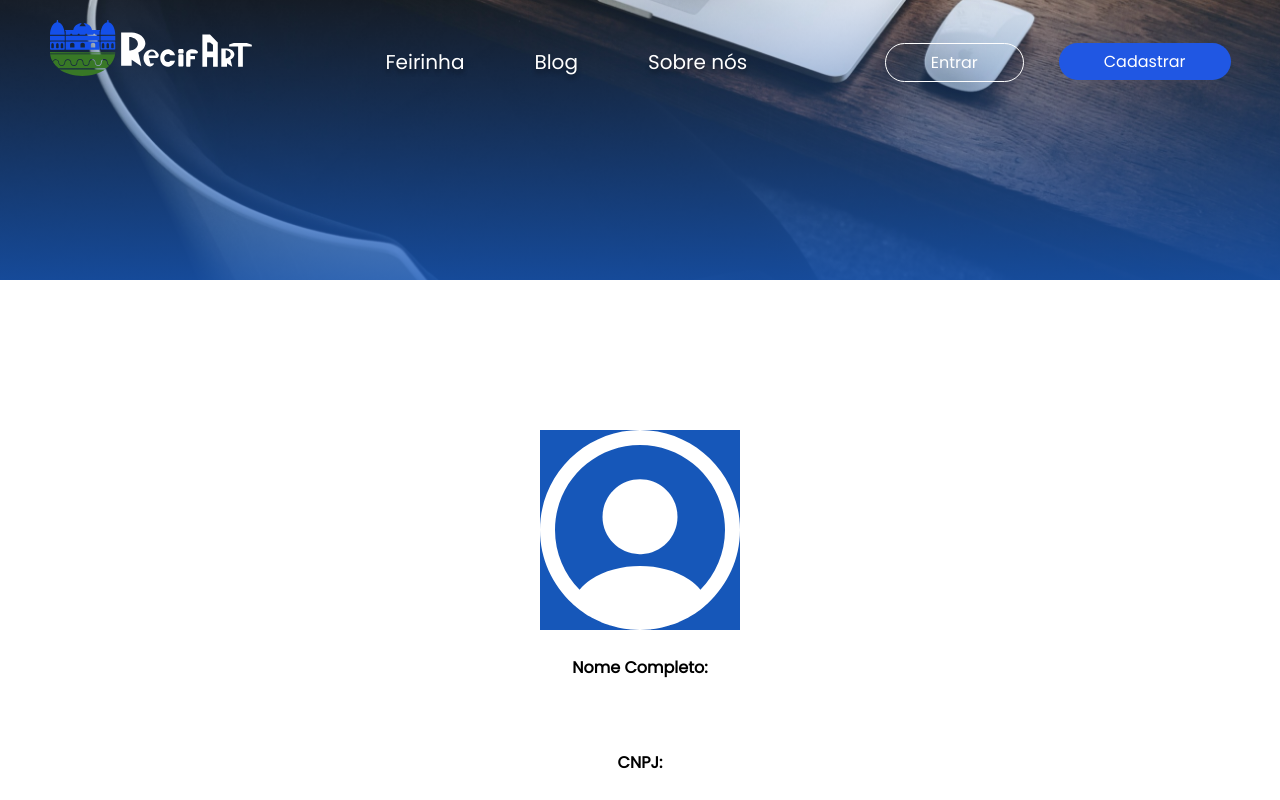
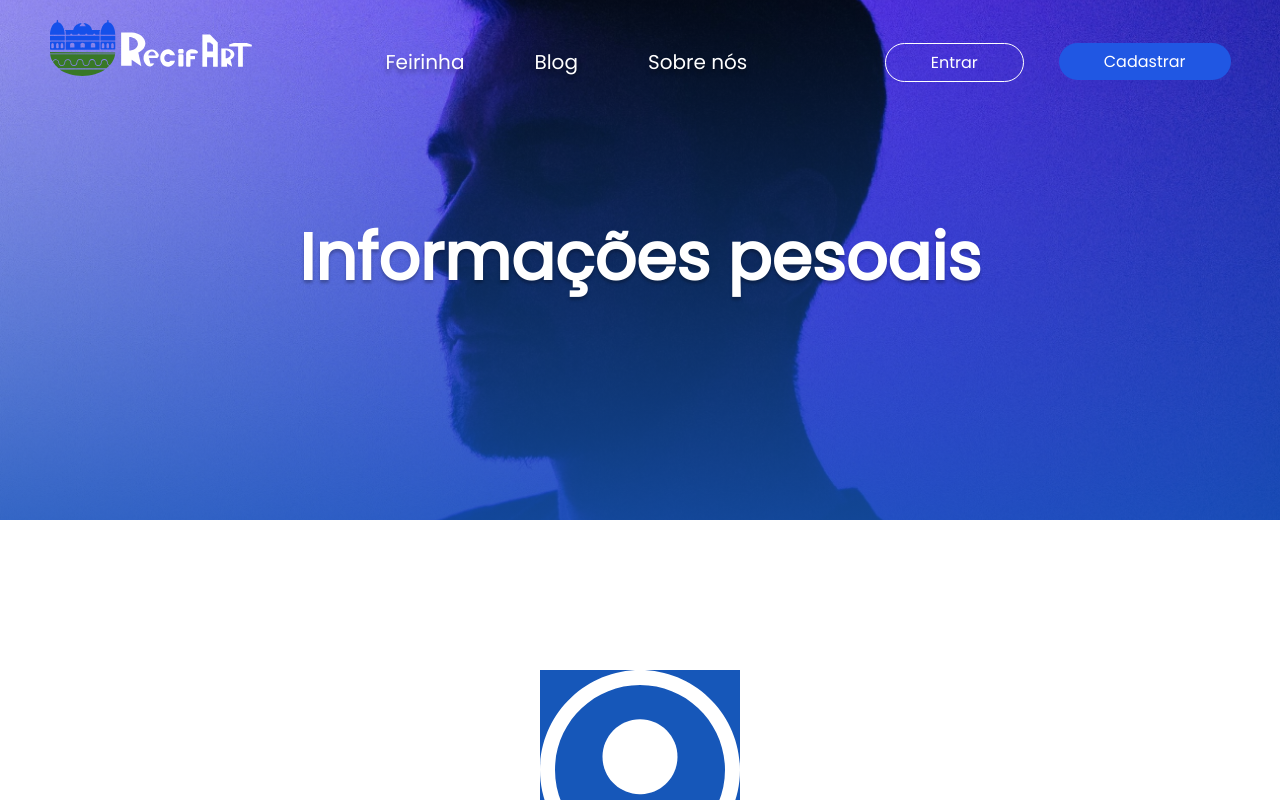
Before and after one commit to Victor87dev/Projeto-recifArt, a React (Vite) app in the folder Projeto-recifArt/: page /usuario in a window 1280 px wide. Shown: the top 800 px of the page. Built offline with nearby package versions, Linux system fonts and the light colour scheme.

Commit message:
feat: adicionando imagem na aba de usuario

```diff
--- a/Projeto-recifArt/src/pages/usuario/usuario.css
+++ b/Projeto-recifArt/src/pages/usuario/usuario.css
@@ -17,14 +17,20 @@ height: 200px;
     display: flex;
     flex-direction: column;
     align-items: center;
-    background: linear-gradient(180deg, rgba(0, 0, 0, 0.00) -15.25%, #1657B9 127.98%), url(../../assets/img/perfilimg.png);
+    background: linear-gradient(180deg, rgba(0, 0, 0, 0.00) -15.25%, #1657B9 127.98%), url(../../assets/img/fundo-perfilprofile.png);
     background-size: cover;
     background-position: center;
     position: relative;
     width: 100vw;
-    height: 35vh;
+    height: 65vh;
 }
-
+.header-usuario h1{
+    color: #fff;
+    text-shadow:0px 3px 3px rgba(0, 0, 0, 0.25);
+    font-size: 65px;
+    font-weight: 600;
+    padding-top: 125px;
+}
 .perfil-usuario{
     display: flex;
     text-align: center;
--- a/Projeto-recifArt/src/pages/usuario/usuario.jsx
+++ b/Projeto-recifArt/src/pages/usuario/usuario.jsx
@@ -66,6 +66,7 @@ const Usuario = () => {
       <div className="container-usuario">
      <header className="header-usuario">
       <Navbar isLoggedIn={isLoggedIn} handleLogout={handleLogout} setIsLoggedIn={setIsLoggedIn} />
+      <h1>Informações pesoais</h1>
       </header>
         <div className="perfil-usuario">
           <img src={Profile} />
```
Also changed, not shown: Projeto-recifArt/src/assets/img/fundo-perfilprofile.png (added).
